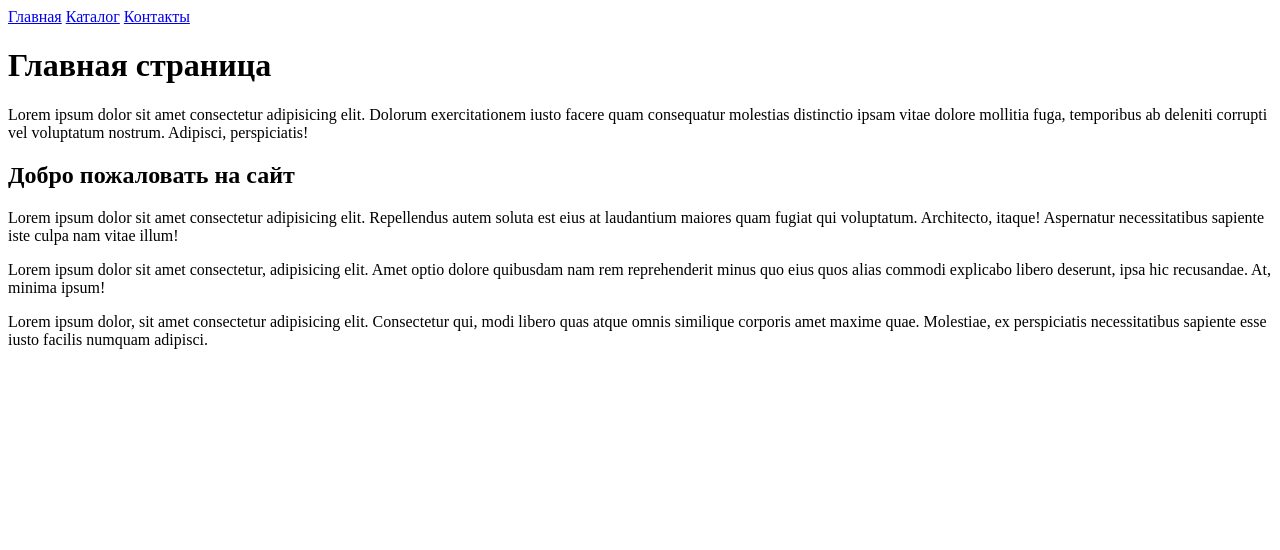
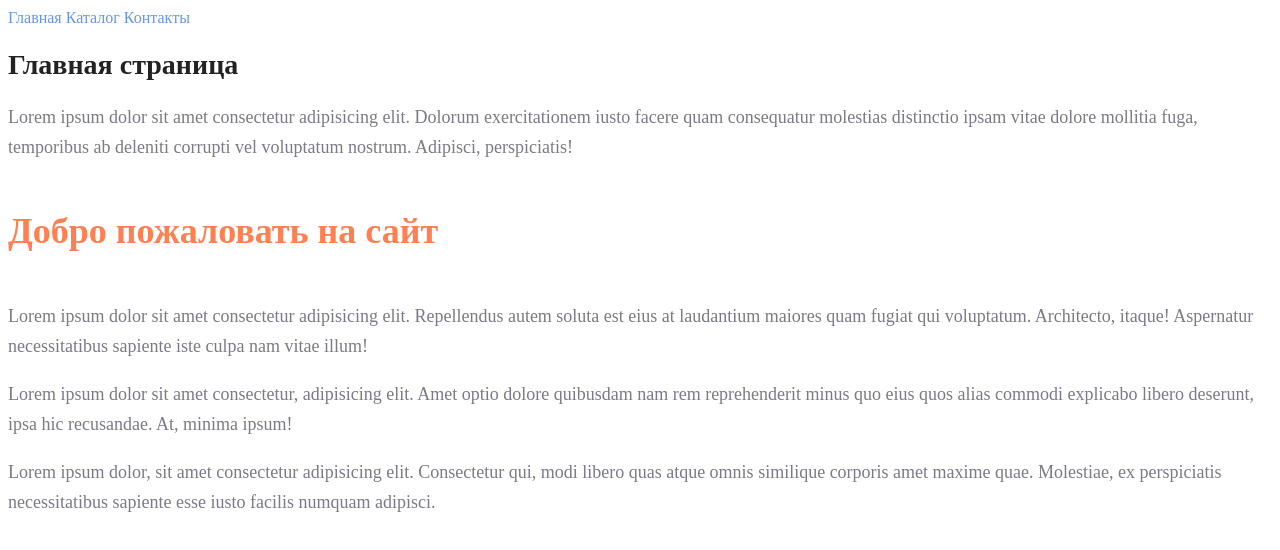
Before and after one commit to ViktorVlaznev/GB_HTML_and_CSS, a plain HTML site: page Seminar1/index.html in a window 1280 px wide. Drawn offline with Linux system fonts and the light colour scheme.

Commit message:
Add taskhome seminar2

```diff
--- a/Seminar1/index.html
+++ b/Seminar1/index.html
@@ -5,17 +5,18 @@
     <meta http-equiv="X-UA-Compatible" content="IE=edge">
     <meta name="viewport" content="width=device-width, initial-scale=1.0">
     <title>Главная</title>
+    <link rel="stylesheet" href="style.css">
 </head>
 <body>
-    <a href="#">Главная</a>
-    <a href="catalog/catalog.html">Каталог</a>
-    <a href="#">Контакты</a>
-    <h1>Главная страница</h1>
-    <p>Lorem ipsum dolor sit amet consectetur adipisicing elit. Dolorum exercitationem iusto facere quam consequatur molestias distinctio ipsam vitae dolore mollitia fuga, temporibus ab deleniti corrupti vel voluptatum nostrum. Adipisci, perspiciatis!</p>
-    <h2>Добро пожаловать на сайт</h2>
-    <p>Lorem ipsum dolor sit amet consectetur adipisicing elit. Repellendus autem soluta est eius at laudantium maiores quam fugiat qui voluptatum. Architecto, itaque! Aspernatur necessitatibus sapiente iste culpa nam vitae illum!</p>
-    <p>Lorem ipsum dolor sit amet consectetur, adipisicing elit. Amet optio dolore quibusdam nam rem reprehenderit minus quo eius quos alias commodi explicabo libero deserunt, ipsa hic recusandae. At, minima ipsum!</p>
-    <p>Lorem ipsum dolor, sit amet consectetur adipisicing elit. Consectetur qui, modi libero quas atque omnis similique corporis amet maxime quae. Molestiae, ex perspiciatis necessitatibus sapiente esse iusto facilis numquam adipisci.</p>
+    <a class="nav_link" href="#">Главная</a>
+    <a class="nav_link" href="catalog/catalog.html">Каталог</a>
+    <a class="nav_link" href="#">Контакты</a>
+    <h1 class="title">Главная страница</h1>
+    <p class="text">Lorem ipsum dolor sit amet consectetur adipisicing elit. Dolorum exercitationem iusto facere quam consequatur molestias distinctio ipsam vitae dolore mollitia fuga, temporibus ab deleniti corrupti vel voluptatum nostrum. Adipisci, perspiciatis!</p>
+    <h2 class="heading">Добро пожаловать на сайт</h2>
+    <p class="text">Lorem ipsum dolor sit amet consectetur adipisicing elit. Repellendus autem soluta est eius at laudantium maiores quam fugiat qui voluptatum. Architecto, itaque! Aspernatur necessitatibus sapiente iste culpa nam vitae illum!</p>
+    <p class="text">Lorem ipsum dolor sit amet consectetur, adipisicing elit. Amet optio dolore quibusdam nam rem reprehenderit minus quo eius quos alias commodi explicabo libero deserunt, ipsa hic recusandae. At, minima ipsum!</p>
+    <p class="text">Lorem ipsum dolor, sit amet consectetur adipisicing elit. Consectetur qui, modi libero quas atque omnis similique corporis amet maxime quae. Molestiae, ex perspiciatis necessitatibus sapiente esse iusto facilis numquam adipisci.</p>
 
 </body>
 </html>
--- /dev/null
+++ b/Seminar1/style.css
@@ -0,0 +1,28 @@
+a {
+    text-decoration: none;
+}
+.nav_link {
+    color: cornflowerblue;
+    font-size: 16px;
+    line-height: 20px;
+}
+.title {
+    color: #222222;
+    font-size: 28px;
+    line-height: 36px;
+    font-weight: bold;
+}
+.text {
+    font-style: normal;
+    font-weight: 300;
+    font-size: 18px;
+    line-height: 30px;
+    color: #7D7987;
+}
+.heading {
+    color: coral;
+    font-style: normal;
+    font-weight: 700;
+    font-size: 36px;
+    line-height: 80px;
+}
```
Also changed, not shown: Seminar1/catalog/catalog.html (+15 -14 lines).
